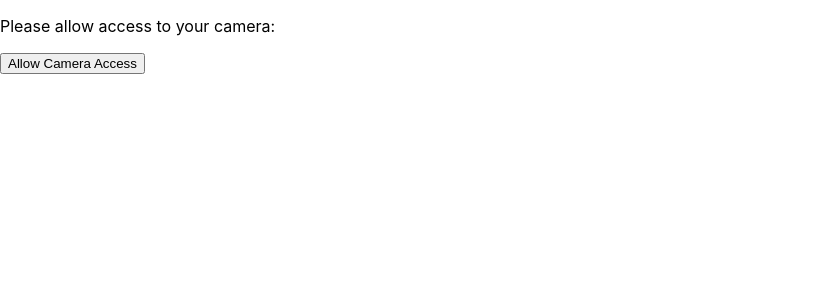
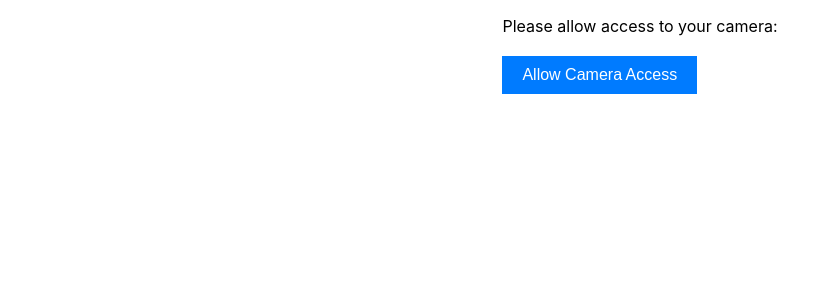
Before and after one commit to baphometapopis/breakin-pwa, a React (Create React App) app: page /camera in a window 1280 px wide. Shown: the top 300 px of the page, without its empty margins (0-840 px from the left). Built offline with nearby package versions, Linux system fonts and the light colour scheme.

Commit message:
update camera screen

```diff
--- a/src/App.js
+++ b/src/App.js
@@ -3,7 +3,7 @@ import { Routes, Route, BrowserRouter } from "react-router-dom";
 import ProposalInfoPage from "./Pages/ProposalInfoPage/ProposalInfoPage";
 
 import HomePage from "./Pages/ProposalInfoPage/Home/HomePage";
-import CameraScreen from "./Pages/ProposalInfoPage/CameraScreen";
+import CameraScreen from "./Pages/ProposalInfoPage/CameraScreen/CameraScreen";
 
 function App() {
   return (
--- /dev/null
+++ b/src/Pages/ProposalInfoPage/CameraScreen/CameraScreen.css
@@ -0,0 +1,28 @@
+.camera-container {
+    width: 100%;
+    height: 100%;
+    display: flex;
+    flex-direction: column;
+    justify-content: center;
+    align-items: center;
+  }
+
+  .camera-message {
+    margin-bottom: 20px;
+    font-size: 16px;
+  }
+
+  .camera-button {
+    background-color: #007bff;
+    color: white;
+    border: none;
+    padding: 10px 20px;
+    font-size: 16px;
+    cursor: pointer;
+  }
+
+  .camera-video {
+    max-width: 100%;
+    max-height: 80vh;
+    object-fit: cover;
+  }
--- a/src/Pages/ProposalInfoPage/CameraScreen.jsx
+++ b/src/Pages/ProposalInfoPage/CameraScreen/CameraScreen.jsx
@@ -1,5 +1,6 @@
 import React, { useRef, useState } from "react";
 import Webcam from "react-webcam";
+import "./CameraScreen.css"; // Import the CSS file
 
 const CameraScreen = ({ onCapture }) => {
   const [isCameraAllowed, setIsCameraAllowed] = useState(false);
@@ -24,11 +25,13 @@ const CameraScreen = ({ onCapture }) => {
   };
 
   return (
-    <div>
+    <div className="camera-container">
       {!isCameraAllowed ? (
         <div>
-          <p>Please allow access to your camera:</p>
-          <button onClick={requestCameraAccess}>Allow Camera Access</button>
+          <p className="camera-message">Please allow access to your camera:</p>
+          <button className="camera-button" onClick={requestCameraAccess}>
+            Allow Camera Access
+          </button>
         </div>
       ) : (
         <div>
@@ -37,15 +40,14 @@ const CameraScreen = ({ onCapture }) => {
             audio={false}
             screenshotFormat="image/jpeg"
             width="100%"
+            className="camera-video"
             videoConstraints={{
               facingMode: "environment", // Use 'user' for front camera, 'environment' for rear camera
             }}
-            style={{
-              maxHeight: "80vh", // Limit the height of the video to ensure it fits on mobile screens
-              objectFit: "cover", // Ensure the video fills the entire container on mobile screens
-            }}
           />
-          <button onClick={handleCapture}>Capture</button>
+          <button className="camera-button" onClick={handleCapture}>
+            Capture
+          </button>
         </div>
       )}
     </div>
```
